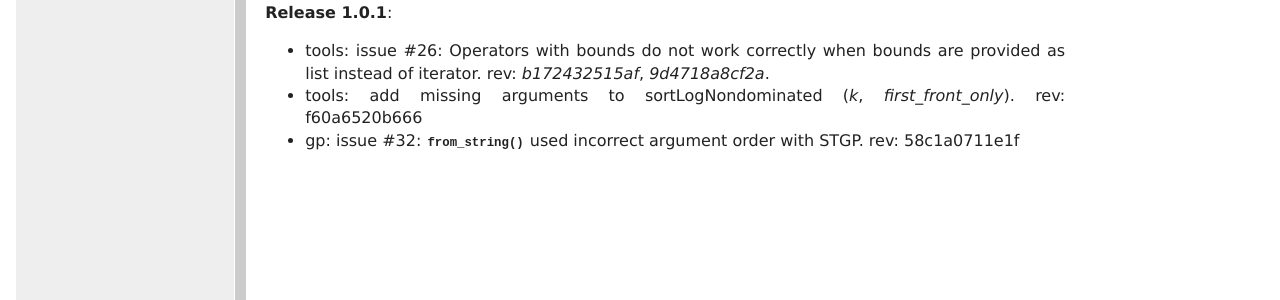
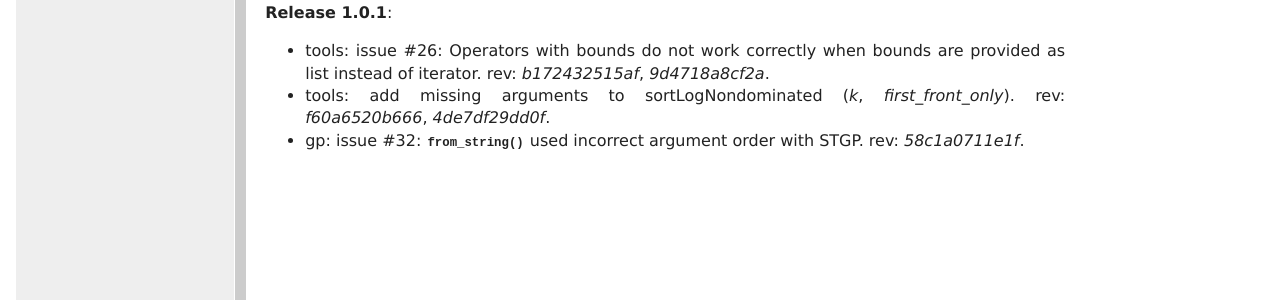
Before and after one commit to DEAP/deap, a Sphinx documentation site: the page built from doc/releases.rst, in a window 1280 px wide and 900 px high, scrolled down 1517 px. Shown: the part 174-474 px from the top of the window. Built offline with Sphinx 7.4.7, drawn with Linux system fonts in a browser that asks for light colours; formulas are drawn with MathJax 3; pages that are not in the unit, such as notebooks, are missing from menus.

Commit message:
Add rev numbers in release highlights.

```diff
--- a/doc/releases.rst
+++ b/doc/releases.rst
@@ -77,5 +77,5 @@ Bug fixes
 
 - tools: issue #26: Operators with bounds do not work correctly when
   bounds are provided as list instead of iterator. rev: `b172432515af`, `9d4718a8cf2a`.
-- tools: add missing arguments to sortLogNondominated  (`k`, `first_front_only`). rev: f60a6520b666
-- gp: issue #32: :meth:`~deap.gp.PrimitiveTree.from_string` used incorrect argument order with STGP. rev: 58c1a0711e1f
+- tools: add missing arguments to sortLogNondominated  (`k`, `first_front_only`). rev: `f60a6520b666`, `4de7df29dd0f`.
+- gp: issue #32: :meth:`~deap.gp.PrimitiveTree.from_string` used incorrect argument order with STGP. rev: `58c1a0711e1f`.
```
